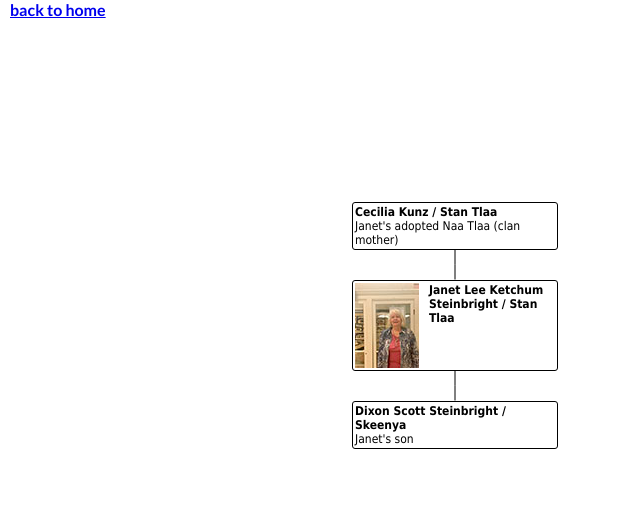
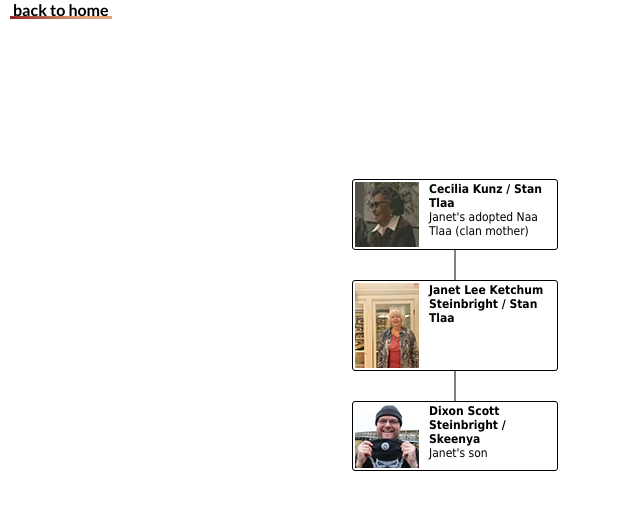
Before and after one commit to alexhzhai/tlingit, a plain HTML site: page jan.html in a window 1280 px wide. Shown: the whole page, without its empty margins (0-640 px from the left). Drawn offline with Linux system fonts and the light colour scheme.

Commit message:
add pictures to family tree

```diff
--- a/jan.html
+++ b/jan.html
@@ -13,7 +13,7 @@
   <link rel="stylesheet" href="treant-js-master/examples/basic-example/basic-example.css">
 </head>
 <body>
-    <a class="back" href="index.html">back to home</a>
+    <a class="back m-underline" href="index.html">back to home</a>
 
     <div class="chart" id="basic-example"></div>
     <!-- javascript -->
--- a/jan.js
+++ b/jan.js
@@ -12,7 +12,8 @@ var config = {
         text: {
           name: "Cecilia Kunz / Stan Tlaa",
           desc: "Janet's adopted Naa Tlaa (clan mother)"
-        }
+        },
+        image: "images/cecilia.jpg"
     },
 
     janet = {
@@ -28,7 +29,8 @@ var config = {
         text:{
             name: "Dixon Scott Steinbright / Skeenya",
             desc: "Janet's son"
-        }
+        },
+        image: "images/dixon.jpg"
     },
 
 
--- a/styles.css
+++ b/styles.css
@@ -3,7 +3,7 @@
   color: #000000;
   background-image: linear-gradient(15deg, #8D191D 0%, #E3A578 70%);
   background-repeat: no-repeat;
-  background-size: 100px .2em;
+  background-size: 100% .2em;
   background-position: 0 85%;
   transition: background-size .25s linear, color .2s linear;
   text-decoration: none;
```
Also changed, not shown: chuck.html (+1 -1 lines), index.html (+4 -2 lines), images/cecilia.jpg (added), images/dixon.jpg (added), 2 other files.
